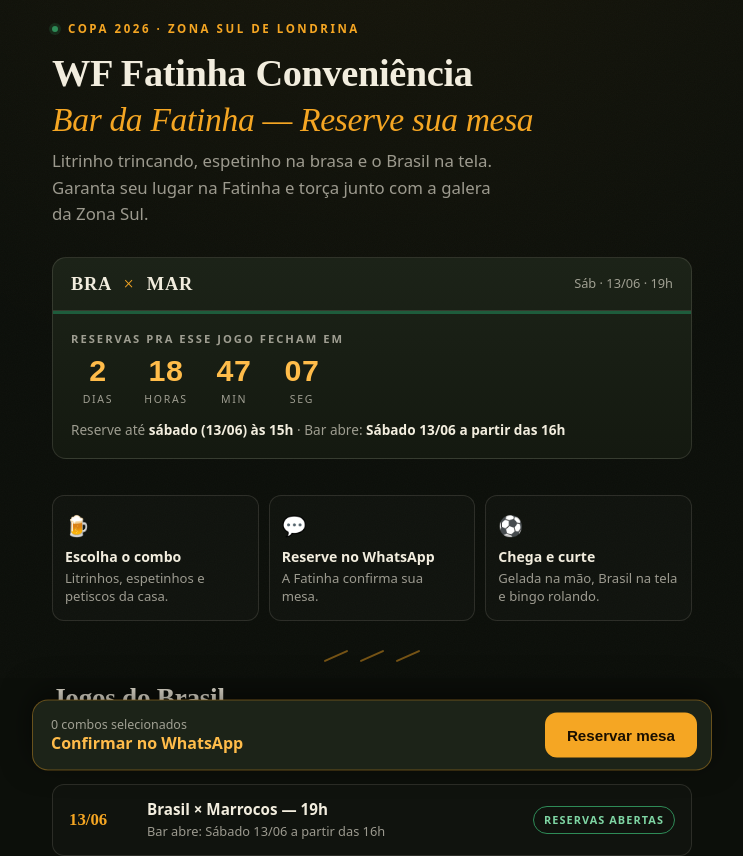
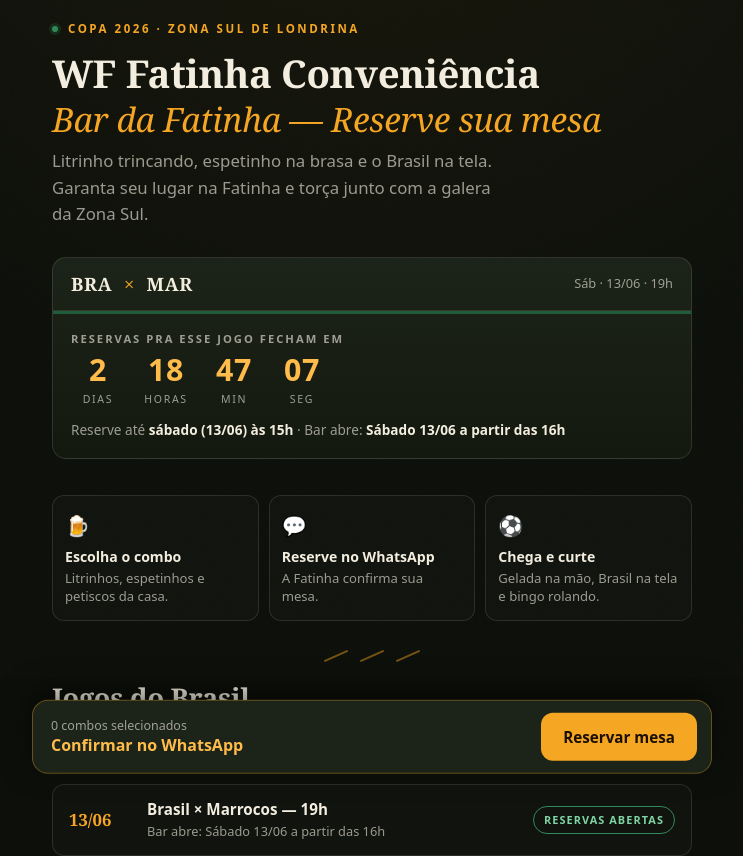
Before and after one commit to vendaflux/wffatinha, a plain HTML site: page reserva-copa-wffatinha.html in a window 1280 px wide. Shown: the part 122-978 px from the top of the page, without its empty margins (268-1011 px from the left). Drawn offline with Linux system fonts and the light colour scheme.

Commit message:
Update reserva-copa-wffatinha.html

```diff
--- a/reserva-copa-wffatinha.html
+++ b/reserva-copa-wffatinha.html
@@ -2,13 +2,10 @@
 <html lang="pt-BR">
 <head>
 <meta charset="UTF-8">
-<meta http-equiv="Content-Security-Policy" content="default-src 'none'; style-src 'self' 'unsafe-inline' https://fonts.googleapis.com; font-src 'self' https://fonts.gstatic.com; script-src 'unsafe-inline'; img-src data: https://raw.githubusercontent.com; connect-src https://fonts.googleapis.com https://fonts.gstatic.com;">
+<meta http-equiv="Content-Security-Policy" content="default-src 'none'; style-src 'self' 'unsafe-inline'; script-src 'unsafe-inline'; img-src data: https://raw.githubusercontent.com;">
 <meta name="viewport" content="width=device-width, initial-scale=1.0">
 <title>Copa 2026 na Fatinha · WF Fatinha Conveniência — Reserve sua mesa</title>
 <meta name="description" content="Reserve sua mesa na WF Fatinha Conveniência para os jogos do Brasil. Litrinhos trincando, espetinhos na brasa e a galera da Zona Sul unida.">
-<link rel="preconnect" href="https://fonts.googleapis.com">
-<link rel="preconnect" href="https://fonts.gstatic.com" crossorigin>
-<link href="https://fonts.googleapis.com/css2?family=Fraunces:opsz,wght@9..144,400;9..144,600;9..144,700&family=DM+Sans:wght@400;500;700&display=swap" rel="stylesheet">
 <style>
 /* ============================================================
    COPA 2026 · WF Fatinha Conveniência — Bar da Fatinha
@@ -35,7 +32,7 @@ html{scroll-behavior:smooth}
 body{
   background:var(--noite);
   color:var(--espuma);
-  font-family:'DM Sans',system-ui,sans-serif;
+  font-family:system-ui,-apple-system,BlinkMacSystemFont,'Segoe UI',Roboto,sans-serif;
   font-size:16px;line-height:1.55;
   -webkit-font-smoothing:antialiased;
   background-image:radial-gradient(ellipse 90% 50% at 50% -5%, rgba(245,166,35,.06), transparent 60%);
@@ -45,7 +42,7 @@ body{
 main{position:relative;z-index:1;max-width:var(--max);margin:0 auto;padding:0 20px 140px}
 
 /* ---------- tipografia ---------- */
-h1,h2,.display{font-family:'Fraunces',serif;font-weight:600;line-height:1.12;letter-spacing:-.01em}
+h1,h2,.display{font-family:Georgia,'Palatino Linotype',Palatino,serif;font-weight:600;line-height:1.12;letter-spacing:-.01em}
 .eyebrow{font-size:.72rem;font-weight:700;letter-spacing:.22em;text-transform:uppercase;color:var(--cerveja)}
 .muted{color:var(--espuma-suave)}
 
@@ -64,14 +61,14 @@ h1,h2,.display{font-family:'Fraunces',serif;font-weight:600;line-height:1.12;let
   background:linear-gradient(180deg,var(--balcao-2),var(--balcao));overflow:hidden}
 .placar .topo{display:flex;justify-content:space-between;align-items:center;gap:8px;
   padding:12px 18px;border-bottom:1px solid var(--linha)}
-.placar .jogo{font-family:'Fraunces',serif;font-weight:700;font-size:1.15rem;letter-spacing:.04em}
+.placar .jogo{font-family:Georgia,'Palatino Linotype',Palatino,serif;font-weight:700;font-size:1.15rem;letter-spacing:.04em}
 .placar .jogo .x{color:var(--cerveja);font-style:italic;font-weight:400;padding:0 6px}
 .placar .quando{font-size:.8rem;color:var(--espuma-suave);text-align:right}
 .placar .corpo{padding:16px 18px 18px;border-top:3px solid var(--verde-escuro)}
 .placar .rotulo{font-size:.7rem;font-weight:700;letter-spacing:.18em;text-transform:uppercase;color:var(--espuma-suave);margin-bottom:8px}
 .contagem{display:flex;gap:14px;font-variant-numeric:tabular-nums}
 .contagem .seg{text-align:center;min-width:54px}
-.contagem .num{font-size:1.9rem;font-weight:700;color:var(--cerveja-forte);font-family:'DM Sans',sans-serif;letter-spacing:.02em;line-height:1}
+.contagem .num{font-size:1.9rem;font-weight:700;color:var(--cerveja-forte);font-family:system-ui,-apple-system,BlinkMacSystemFont,'Segoe UI',Roboto,sans-serif;letter-spacing:.02em;line-height:1}
 .contagem .uni{font-size:.66rem;letter-spacing:.16em;text-transform:uppercase;color:var(--espuma-suave);margin-top:5px}
 .placar .aviso{margin-top:12px;font-size:.85rem;color:var(--espuma-suave)}
 .placar .aviso strong{color:var(--espuma)}
@@ -95,7 +92,7 @@ section .desc-sec{font-size:.95rem;color:var(--espuma-suave);margin-bottom:20px}
 /* ---------- agenda dos jogos ---------- */
 .agenda{display:flex;flex-direction:column;gap:10px;margin-bottom:8px}
 .partida{display:flex;align-items:center;gap:14px;border:1px solid var(--linha);border-radius:12px;padding:13px 16px;background:rgba(255,255,255,.02)}
-.partida .data{font-family:'Fraunces',serif;font-weight:700;font-size:1.05rem;min-width:64px;color:var(--cerveja)}
+.partida .data{font-family:Georgia,'Palatino Linotype',Palatino,serif;font-weight:700;font-size:1.05rem;min-width:64px;color:var(--cerveja)}
 .partida .info{flex:1}
 .partida .info .times{font-weight:700;font-size:.95rem}
 .partida .info .ret{font-size:.8rem;color:var(--espuma-suave)}
@@ -109,7 +106,7 @@ section .desc-sec{font-size:.95rem;color:var(--espuma-suave);margin-bottom:20px}
 .kit{border:1px solid var(--linha);border-radius:var(--radius);background:var(--balcao);padding:20px;display:flex;flex-direction:column;gap:10px;transition:border-color .2s}
 .kit:hover{border-color:rgba(245,166,35,.4)}
 .kit .cab{display:flex;justify-content:space-between;align-items:baseline;gap:10px}
-.kit h3{font-family:'Fraunces',serif;font-weight:600;font-size:1.25rem}
+.kit h3{font-family:Georgia,'Palatino Linotype',Palatino,serif;font-weight:600;font-size:1.25rem}
 .kit .preco{font-weight:700;color:var(--cerveja-forte);font-size:1.1rem;white-space:nowrap;font-variant-numeric:tabular-nums}
 .kit .serve{align-self:flex-start;font-size:.68rem;font-weight:700;letter-spacing:.1em;text-transform:uppercase;color:#7FD6A4;border:1px solid var(--verde);border-radius:999px;padding:4px 10px}
 .kit .desc{font-size:.9rem;color:var(--espuma-suave);flex:1}
@@ -127,7 +124,7 @@ section .desc-sec{font-size:.95rem;color:var(--espuma-suave);margin-bottom:20px}
 .barra .resumo{flex:1;line-height:1.3}
 .barra .resumo .itens{font-size:.78rem;color:var(--espuma-suave)}
 .barra .resumo .total{font-weight:700;font-size:1rem;color:var(--cerveja-forte)}
-.btn{display:inline-flex;align-items:center;justify-content:center;gap:8px;background:var(--cerveja);color:#1A0F00;font-weight:700;font-size:.95rem;border:none;border-radius:12px;padding:14px 22px;cursor:pointer;font-family:'DM Sans',sans-serif;transition:background .15s,transform .1s}
+.btn{display:inline-flex;align-items:center;justify-content:center;gap:8px;background:var(--cerveja);color:#1A0F00;font-weight:700;font-size:.95rem;border:none;border-radius:12px;padding:14px 22px;cursor:pointer;font-family:system-ui,-apple-system,BlinkMacSystemFont,'Segoe UI',Roboto,sans-serif;transition:background .15s,transform .1s}
 .btn:hover{background:var(--cerveja-forte)}
 .btn:active{transform:scale(.98)}
 .btn-zap{background:#25D366;color:#06281A;width:100%}
@@ -139,7 +136,7 @@ dialog{border:none;border-radius:18px 18px 0 0;background:var(--balcao-2);color:
 dialog::backdrop{background:rgba(5,8,4,.75);backdrop-filter:blur(3px)}
 .dlg-inner{padding:24px 22px calc(24px + env(safe-area-inset-bottom));overflow-y:auto;max-height:88dvh}
 .dlg-cab{display:flex;justify-content:space-between;align-items:center;margin-bottom:16px}
-.dlg-cab h3{font-family:'Fraunces',serif;font-size:1.4rem}
+.dlg-cab h3{font-family:Georgia,'Palatino Linotype',Palatino,serif;font-size:1.4rem}
 .fechar-x{background:none;border:1px solid var(--linha);color:var(--espuma-suave);width:36px;height:36px;border-radius:50%;font-size:1rem;cursor:pointer}
 .resumo-pedido{border:1px solid var(--linha);border-radius:12px;padding:14px 16px;margin-bottom:18px;background:rgba(0,0,0,.18)}
 .resumo-pedido .ln{display:flex;justify-content:space-between;gap:12px;font-size:.9rem;padding:3px 0}
@@ -156,12 +153,12 @@ dialog::backdrop{background:rgba(5,8,4,.75);backdrop-filter:blur(3px)}
 /* ---------- confirmação ---------- */
 .confirma{text-align:center;padding:8px 0}
 .confirma .check{width:54px;height:54px;border-radius:50%;background:rgba(46,139,87,.18);border:1px solid var(--verde);display:flex;align-items:center;justify-content:center;font-size:1.5rem;margin:0 auto 14px}
-.confirma h3{font-family:'Fraunces',serif;font-size:1.35rem;margin-bottom:8px}
+.confirma h3{font-family:Georgia,'Palatino Linotype',Palatino,serif;font-size:1.35rem;margin-bottom:8px}
 .confirma p{font-size:.92rem;color:var(--espuma-suave);max-width:38ch;margin:0 auto 6px}
 
 /* ---------- footer ---------- */
 footer{border-top:1px solid var(--linha);margin-top:54px;padding:26px 0 10px;text-align:center}
-footer .marca{font-family:'Fraunces',serif;font-weight:600;font-size:1.05rem}
+footer .marca{font-family:Georgia,'Palatino Linotype',Palatino,serif;font-weight:600;font-size:1.05rem}
 footer p{font-size:.82rem;color:var(--espuma-suave);margin-top:4px}
 footer .credito{margin-top:18px;font-size:.74rem;letter-spacing:.04em}
 footer .credito a{color:var(--cerveja);text-decoration:none;font-weight:700}
```
